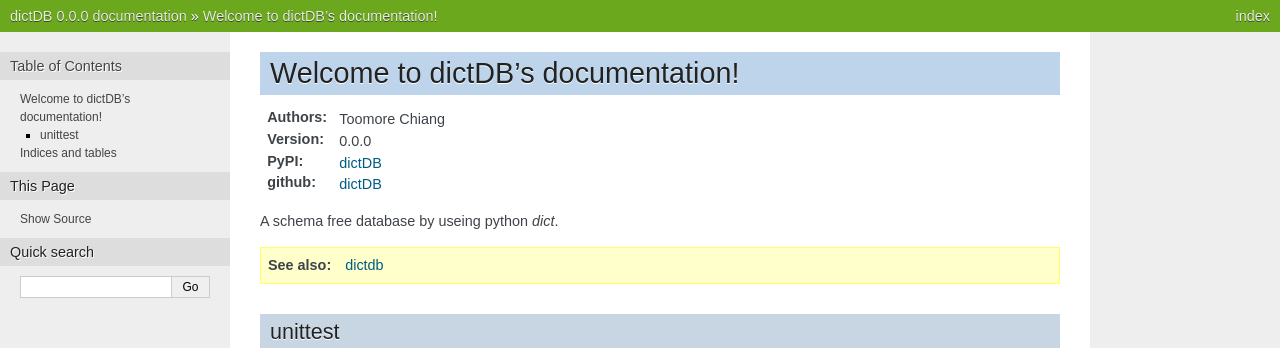
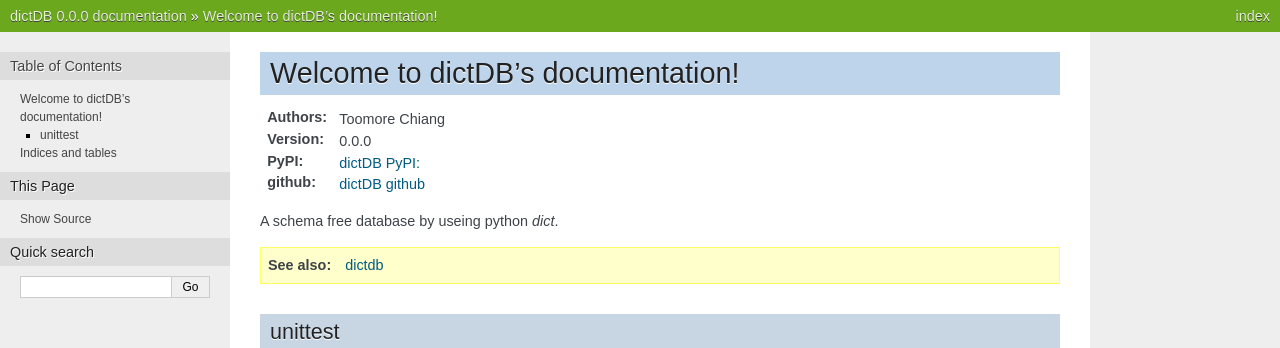
Before and after one commit to toomore/dictDB, a Sphinx documentation site: the page built from docs/source/index.rst, in a window 1280 px wide. Shown: the top 348 px of the page. Built offline with Sphinx 7.4.7, drawn with Linux system fonts in a browser that asks for light colours; formulas are drawn with MathJax 3.

Commit message:
Tiny updated.

```diff
--- a/README.rst
+++ b/README.rst
@@ -9,6 +9,6 @@ dictDB - Python dictionary database
 
 :Authors: Toomore Chiang
 :Version: 0.0.0
-:Docs: `dictDB <http://dictdb-docs.toomore.net/>`_
-:github: `dictDB <https://github.com/toomore/dictDB>`_
-:PyPI: `dictDB <https://pypi.python.org/pypi/DictDB>`_
+:Docs: `dictDB Docs <http://dictdb-docs.toomore.net/>`_
+:github: `dictDB github <https://github.com/toomore/dictDB>`_
+:PyPI: `dictDB PyPI <https://pypi.python.org/pypi/DictDB>`_
--- a/docs/source/index.rst
+++ b/docs/source/index.rst
@@ -11,8 +11,8 @@ Welcome to dictDB's documentation!
 
 :Authors: Toomore Chiang
 :Version: |release|
-:PyPI: `dictDB <https://pypi.python.org/pypi/DictDB>`_
-:github: `dictDB <https://github.com/toomore/dictDB>`_
+:PyPI: `dictDB PyPI: <https://pypi.python.org/pypi/DictDB>`_
+:github: `dictDB github <https://github.com/toomore/dictDB>`_
 
 A schema free database by useing python `dict`.
 
```
